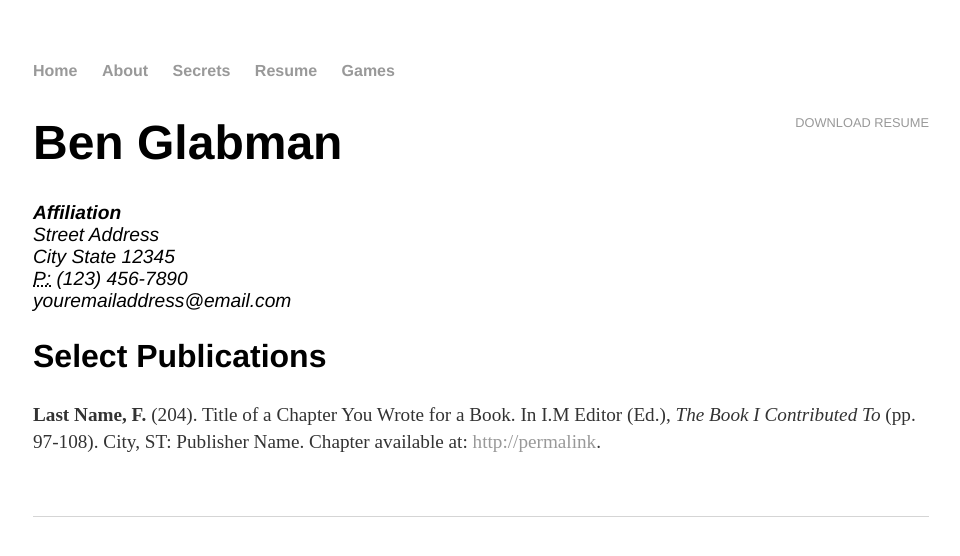
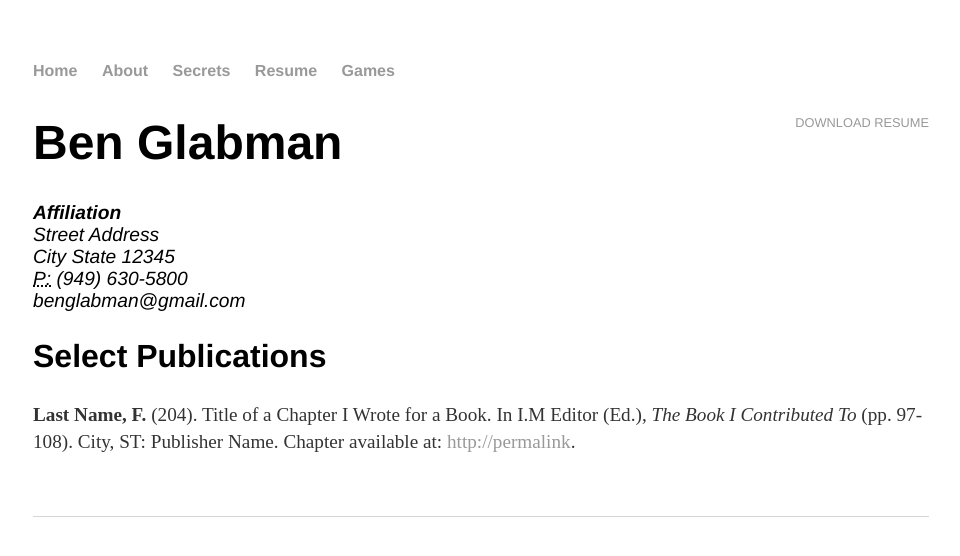
Before and after one commit to bglabman/bglabman.github.io, a Jekyll site: the page built from cv/index.html, in a window 1280 px wide. Shown: the top 556 px of the page, without its empty margins (159-1119 px from the left). Built offline with Jekyll 4.4.1, drawn with Linux system fonts in a browser that asks for light colours.

Commit message:
Update index.html

```diff
--- a/cv/index.html
+++ b/cv/index.html
@@ -4,19 +4,19 @@
 ---
 
 	<div class="cv">
-		<a href="#" class="download" title="Download Resume as PDF">Download Resume</a>
+		<a href="https://bglabman.github.io/cv/2021%20resume.pdf" class="download" title="Download Resume as PDF">Download Resume</a>
 					<h1>Ben Glabman</h1>
 					<address>
 					<strong>Affiliation</strong><br>
 					Street Address<br>
 					City State 12345<br>
-					<abbr title="phone">P:</abbr> (123) 456-7890<br>
-					<span class="obfuscate">youremailaddress@email.com</span>
+					<abbr title="phone">P:</abbr> (949) 630-5800<br>
+					<span class="obfuscate">benglabman@gmail.com</span>
 					</address>
 
 					<h2>Select Publications</h2>
 
-					<p><strong>Last Name, F.</strong> (204). Title of a Chapter You Wrote for a Book. In I.M Editor (Ed.), <em>The Book I Contributed To</em> (pp. 97-108). City, ST: Publisher Name. Chapter available at: <a href="#">http://permalink</a>.
+					<p><strong>Last Name, F.</strong> (204). Title of a Chapter I Wrote for a Book. In I.M Editor (Ed.), <em>The Book I Contributed To</em> (pp. 97-108). City, ST: Publisher Name. Chapter available at: <a href="#">http://permalink</a>.
 
 
 	</div>
```
